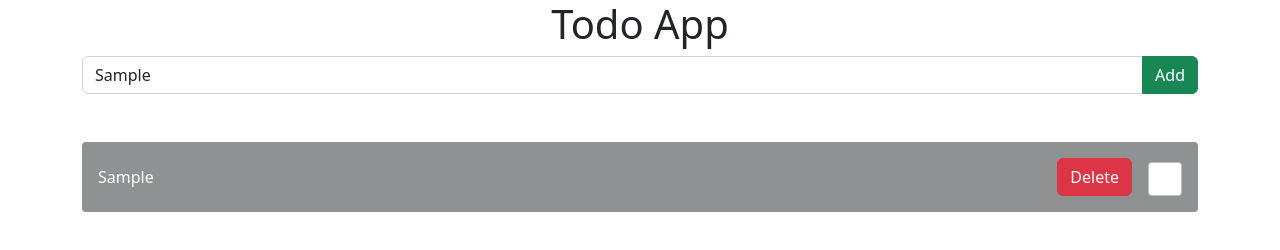
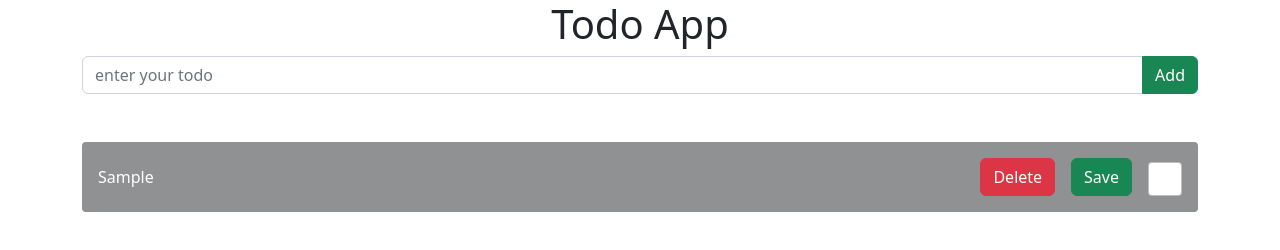
Before and after one commit to khaitbek/todo-app, a plain HTML site: page index.html in a window 1280 px wide. Both pictures are taken after typing "Sample" into the empty fields and a click on the button "Add". Drawn offline with nearby package versions, Linux system fonts and the light colour scheme.

Commit message:
update adding functionality

```diff
--- a/app.js
+++ b/app.js
@@ -1,12 +1,28 @@
-const todoTemplate = document.querySelector("[data-todo]").content.cloneNode(true).children[0]
 const todoList = document.querySelector("#todoList")
 const todoForm = document.querySelector("#todoForm")
 const userTodoInput = document.querySelector("#userTodoInput")
-
+const todos = []
+const savedTodos = []
 todoForm.addEventListener("submit",(evt)=>{
     evt.preventDefault()
     const userTodoText = userTodoInput.value
+    addTodo(userTodoText)
+    todoForm.reset()
+})
+
+function addTodo(todo){
+    const todoTemplate = document.querySelector("[data-todo]").content.cloneNode(true).children[0]
     const todoTitle = todoTemplate.querySelector("#todoTitle")
-    todoTitle.textContent = userTodoText
+    todoTitle.textContent = todo
+    todos.push({
+        title:todo,
+        completed:false
+    })
     todoList.append(todoTemplate)
+}
+
+todoList.addEventListener("click",(evt)=>{
+    if(evt.target.matches("#saveTodo")){
+
+    }
 })
--- a/index.html
+++ b/index.html
@@ -22,7 +22,7 @@
             </ul>
         </section>
         <template data-todo>
-            <li class="todo-item" id="todoItem">
+            <li class="todo-item mb-3" id="todoItem">
                 <div class="d-flex align-items-center justify-content-between px-3 py-3 bg-dark bg-opacity-50 rounded-1 text-white">
                     <p class="mb-0" id="todoTitle">Todo title</p>
 
@@ -30,6 +30,8 @@
                         <button class="btn btn-danger" id="deleteTodo">
                             Delete
                         </button>
+
+                        <button class="btn btn-success" id="saveTodo">Save</button>
 
                         <input class="form-check-input p-3" id="checkTodo" type="checkbox" name="user_todo_check" id="userTodoCheck">
                     </div>
```
